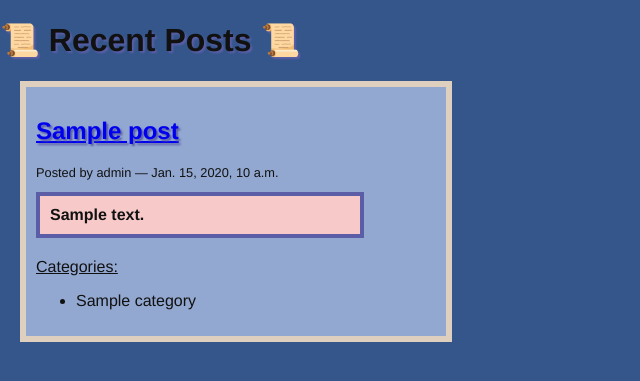
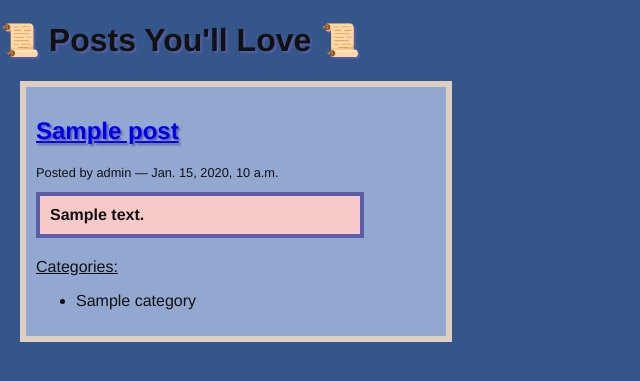
Before and after one commit to stewartnatej/django-blog, a Django app: page / in a window 1280 px wide. Shown: the part 35-416 px from the top of the page, without its empty margins (0-640 px from the left). Run offline with Django 4.2, Linux system fonts and the light colour scheme; data comes from the database, SQL or seed files in the repository; tables that the repository leaves empty hold one stand-in row (values such as "Sample post").

Commit message:
Change title of blogging list page

```diff
--- a/blogging/templates/blogging/list.html
+++ b/blogging/templates/blogging/list.html
@@ -1,6 +1,6 @@
 {% extends "base.html" %}
 {% block content %}
-  <h1 class="shadow">📜 Recent Posts 📜</h1>
+  <h1 class="shadow">📜 Posts You'll Love 📜</h1>
   {% comment %} here is where the query happens {% endcomment %}
   {% for post in post_list %}
   <div class="post">
--- a/blogging/tests.py
+++ b/blogging/tests.py
@@ -48,7 +48,7 @@ class FrontEndTestCase(TestCase):
         resp = self.client.get('/')
         # the content of the rendered response is always a bytestring
         resp_text = resp.content.decode(resp.charset)
-        self.assertTrue("Recent Posts" in resp_text)
+        self.assertTrue("Posts You'll Love" in resp_text)
         for count in range(1, 11):
             title = "Post %d Title" % count
             if count < 6:
```
Also changed, not shown: README.md.
